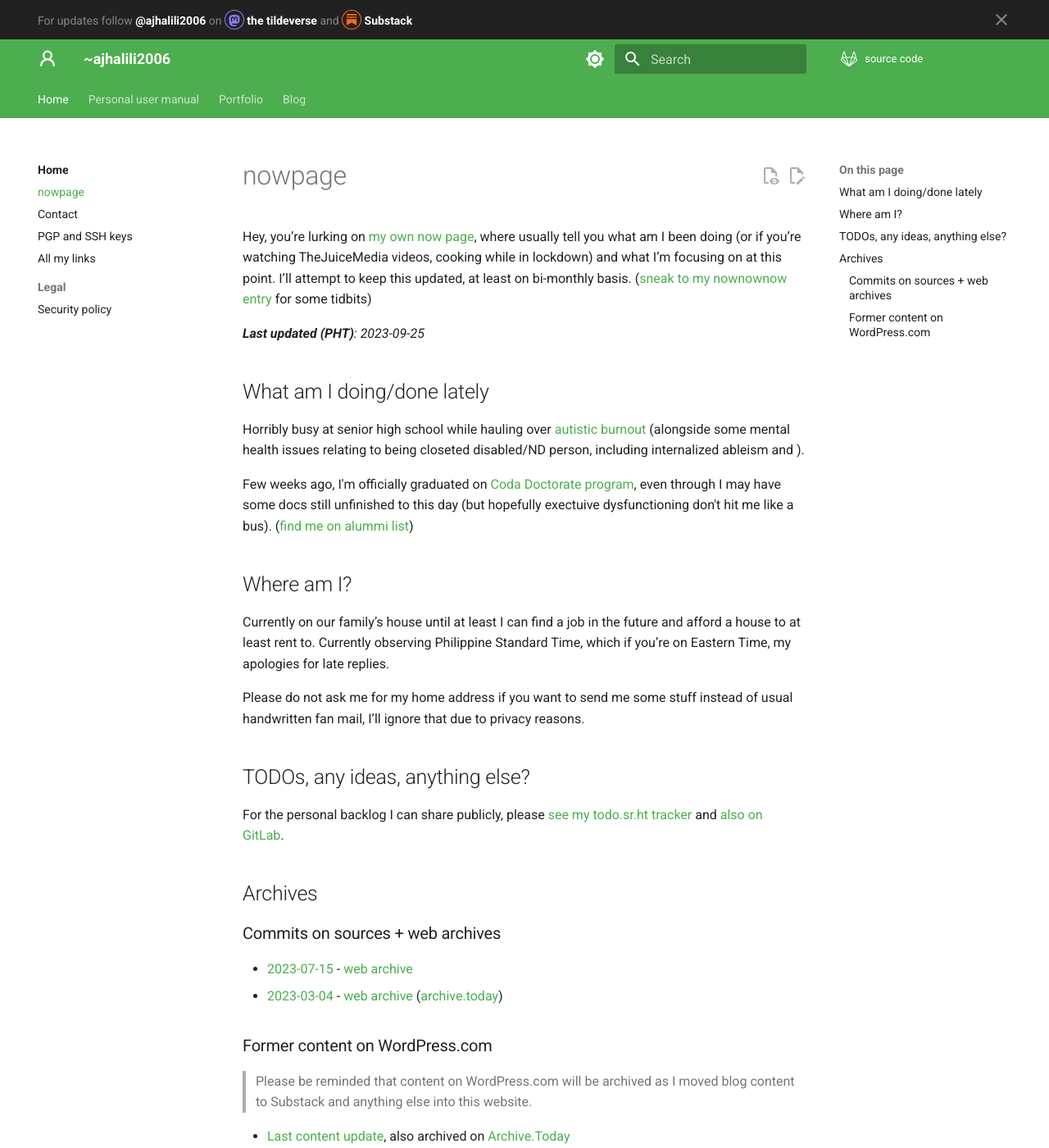
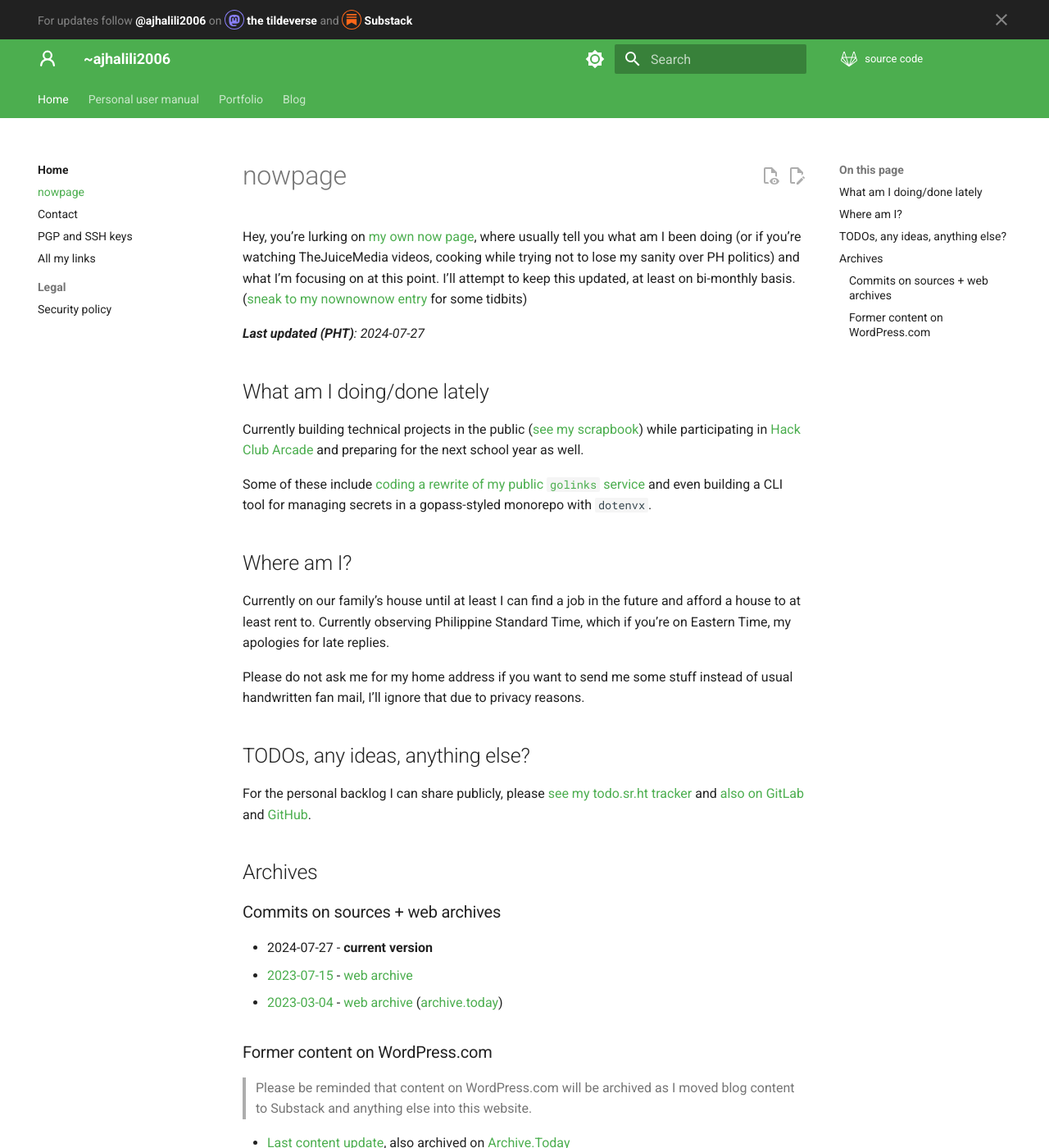
Before and after one commit to andreijiroh-dev/website, an MkDocs documentation site: the page built from markdown/now.md, in a window 1280 px wide and 1400 px high. Shown: the whole window at 82% size. Built offline with MkDocs 1.6.1 and Material for MkDocs 9.7.7, drawn with Linux system fonts in a browser that asks for light colours; a script that is not in the unit is left out.

Commit message:
docs(website): elaborate more on homepage
Also updated my nowpage and bring my links-in-bio stuff to this repo.

Relates to https://github.com/andreijiroh-dev/personal-launchpad/issues/4

Signed-off-by: Andrei Jiroh Halili <ajhalili2006@andreijiroh.xyz>

```diff
--- a/markdown/now.md
+++ b/markdown/now.md
@@ -5,22 +5,21 @@ description: What ~ajhalili2006 been doing lately, sometimes behind the scenes.
 
 Hey, you’re lurking on [my own now page][nowpage-info], where usually tell you
 what am I been doing (or if you’re watching TheJuiceMedia videos, cooking
-while in lockdown) and what I’m focusing on at this point. I’ll attempt
+while trying not to lose my sanity over PH politics) and what I’m focusing on at this point. I’ll attempt
 to keep this updated, at least on bi-monthly basis.
 ([sneak to my nownownow entry](https://nownownow.com/p/Dxh0) for some tidbits)
 
 [nowpage-info]: https://nownownow.com/about
 
-_**Last updated (PHT)**: 2023-09-25_
+_**Last updated (PHT)**: 2024-07-27_
 
 ## What am I doing/done lately
 
-Horribly busy at senior high school while hauling over [autistic burnout](https://www.spectrumnews.org/news/autistic-burnout-explained/) (alongside some mental
-health issues relating to being closeted disabled/ND person, including internalized ableism and ).
+Currently building technical projects in the public ([see my scrapbook](https://scrapbook.hackclub.com/ajhalili2006)) while participating in
+[Hack Club Arcade](https://hackclub.com/arcade) and preparing for the next school year as well.
 
-Few weeks ago, I'm officially graduated on [Coda Doctorate program](https://coda.io/@maria-marquis/earn-your-coda-doctorate), even through I may have
-some docs still unfinished to this day (but hopefully exectuive dysfunctioning don't hit
-me like a bus). ([find me on alummi list](https://coda.io/@maria-marquis/coda-doctorate-graduates))
+Some of these include [coding a rewrite of my public `golinks` service](https://github.com/andreijiroh-dev/api-servers/tree/main/apps/golinks-v2)
+and even building a CLI tool for managing secrets in a gopass-styled monorepo with `dotenvx`.
 
 ## Where am I?
 
@@ -31,12 +30,13 @@ Please do not ask me for my home address if you want to send me some stuff inste
 
 ## TODOs, any ideas, anything else?
 
-For the personal backlog I can share publicly, please [see my todo.sr.ht tracker](https://todo.sr.ht/~ajhalili2006/ajhalili2006) and [also on GitLab](https://mau.dev/andreijiroh.dev/launchpad/issues).
+For the personal backlog I can share publicly, please [see my todo.sr.ht tracker](https://todo.sr.ht/~ajhalili2006/ajhalili2006) and [also on GitLab](https://mau.dev/andreijiroh-dev/launchpad/issues) and [GitHub](https://github.com/andreijiroh-dev/personal-launchpad/issues).
 
 ## Archives
 
 ### Commits on sources + web archives
 
+* 2024-07-27 - **current version**
 * [2023-07-15](https://mau.dev/andreijiroh.dev/website/-/blob/2cb74ba9754509470469c03c898a9d3cc97eef80/markdown/now.md) - [web archive](https://web.archive.org/web/20230728021258/https://andreijiroh.eu.org/now/)
 * [2023-03-04](https://mau.dev/andreijiroh.dev/website/-/blob/c6693426cf44d99297c4b3409571b3482dfc463e/markdown/now.md) - [web archive](https://web.archive.org/web/20230320175751/https://andreijiroh.eu.org/now/) ([archive.today](https://archive.is/0xZ7V))
 
--- a/mkdocs.yml
+++ b/mkdocs.yml
@@ -24,7 +24,7 @@ nav:
     - nowpage: now.md
     - Contact: contact/index.md
     - PGP and SSH keys: keys/index.md
-    - "All my links": "https://ajhalili2006.start.page"
+    - "All my links": links.md
     - Legal:
       - Security policy: security.md
   - Personal user manual:
@@ -47,7 +47,7 @@ nav:
     - Communities: portfolio/communities.md
     - Tildes: portfolio/tildes.md
     - Resume: user-manual/resume.md
-  - Blog: "https://blog.andreijiroh.eu.org" # todo: point to substack
+  - Blog: "https://ajhalili2006.substack.com" # todo: point to substack
 
 # theme settings
 theme:
```
Also changed, not shown: markdown/index.md (+12 -5 lines), markdown/links.md (added, +10 -0 lines).
